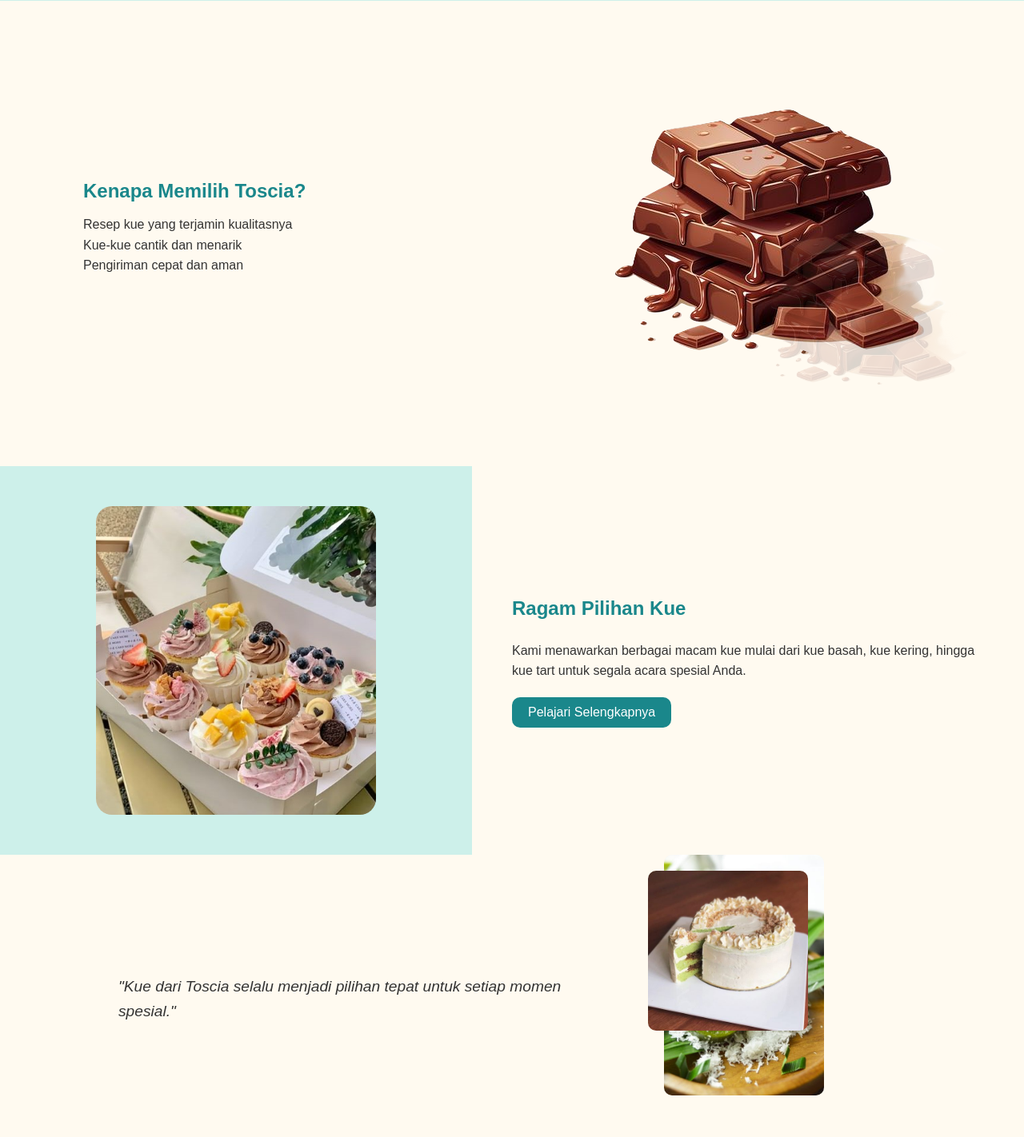
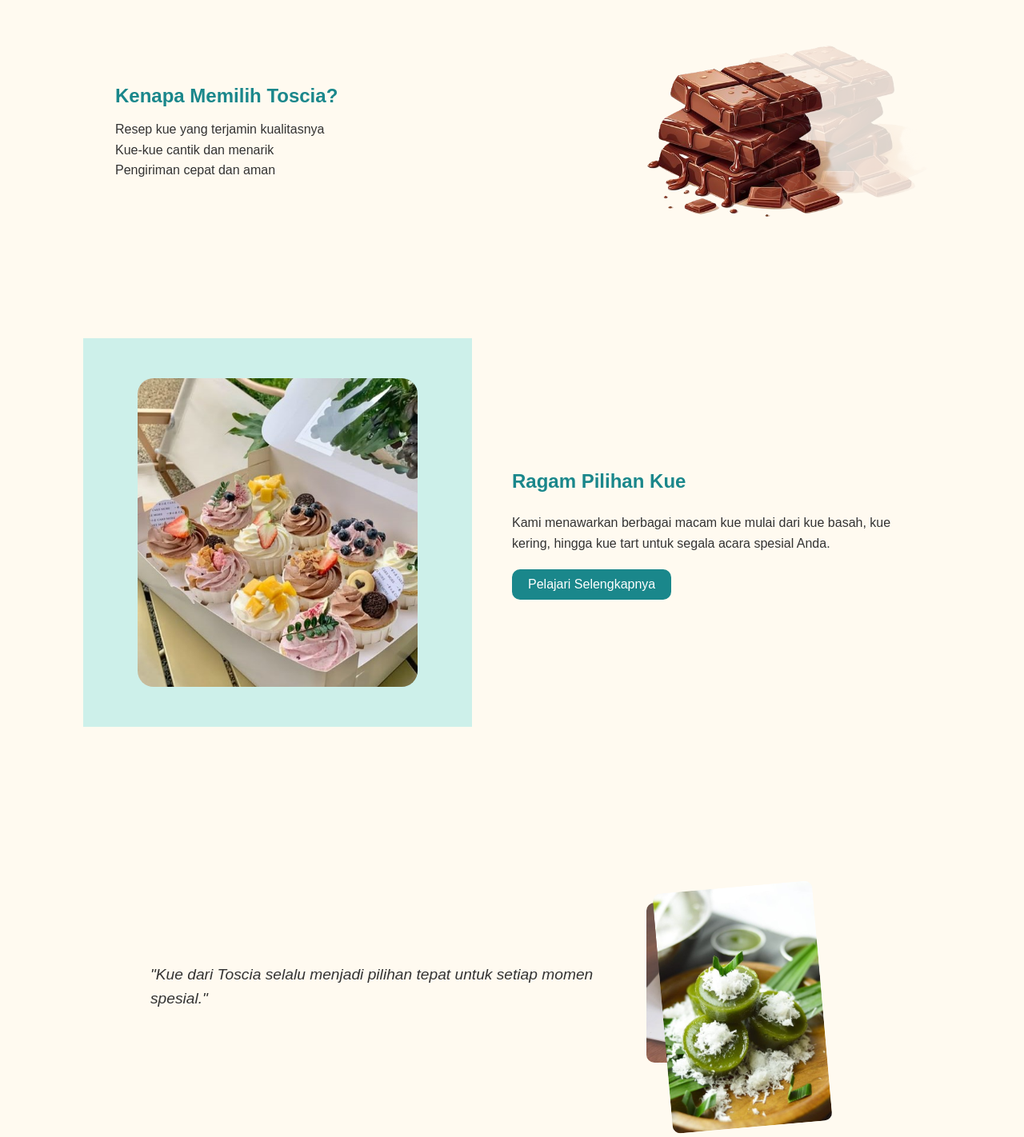
Before and after one commit to arumandji/Toscia, a plain HTML site: page index.html in a window 1280 px wide. Shown: the part 977-2399 px from the top of the page at 80% size. Drawn offline with Linux system fonts and the light colour scheme.

Commit message:
Arum Update

```diff
--- a/styles.css
+++ b/styles.css
@@ -16,6 +16,15 @@
     --text-color: #333; /* Warna teks */
     --background-color: #fffaf0; /* Latar belakang krem */
 }
+
+section {
+    width: 100%;
+    max-width: 1200px; /* Supaya nggak terlalu lebar di layar besar */
+    margin: 0 auto; /* Tengahin semua section */
+    padding: 50px 5%; /* Padding biar nggak terlalu mentok */
+    box-sizing: border-box; /* Biar padding nggak nambah lebar */
+}
+
 
 @media screen and (max-width: 768px) {
     .navbar ul {
@@ -386,14 +395,23 @@ body {
     height: auto; /* Mengatur gambar agar proporsional */
 }
 
+.feature-list-images img {
+    width: 100%; /* Biar responsif */
+    max-width: 300px; /* Sesuaikan ukuran biar seragam */
+    height: auto; /* Biar nggak gepeng */
+    object-fit: cover; /* Biar gambar tetap proporsional */
+    display: block; /* Hindari whitespace tambahan */
+    margin: 0 auto; /* Tengahin gambar */
+}
+
 /* Styling gambar bunga */
 .flower-overlay {
     position: absolute;
-    width: 300px;
-    height: auto;
+    width: 50px;
+    max-width: 150px;
     opacity: 0.15;
-    right: 0;
-    bottom: 0;
+    right: 10px;
+    bottom: 20px;
     pointer-events: none;
 }
 
@@ -418,6 +436,9 @@ body {
         max-width: 100%;
         padding: 20px;
         text-align: center;
+    }
+    .feature-list-images img {
+        max-width: 200px; /* Kalau di HP, gambarnya nggak kegedean */
     }
     .feature-list-text ul {
         padding: 0;
@@ -512,7 +533,6 @@ body {
     }
 }
 
-/* Feature Quote Left */
 .feature-quote-left {
     display: flex;
     align-items: center;
@@ -525,36 +545,38 @@ body {
 
 .feature-quote-left blockquote {
     font-style: italic;
-    font-size: 1.2rem; /* Ukuran font lebih kecil */
+    font-size: 1.2rem;
     color: var(--text-color);
     flex: 1;
-    margin-right: 20px; /* Jarak antara quote dan gambar */
-    margin-left: 20px; /* Memberikan jarak kiri agar tidak terlalu mepet */
-    max-width: 600px; /* Membatasi lebar quote agar tidak terlalu lebar */
+    margin: 0 20px; /* Biar simetris */
+    max-width: 600px;
 }
 
 .feature-quote-images {
-    position: right;
-    flex-shrink: 0;
+    position: relative;
+    width: 220px; /* Biar nggak melebar */
+    height: 250px; /* Atur tinggi sesuai kebutuhan */
 }
 
 .feature-quote-images img {
-    position: absolute;
-    margin-right: 250px; /* Memberikan jarak kanan agar tidak terlalu mepet */
-    width: 200px; /* Ukuran foto lebih kecil */
+    width: 200px;
     height: auto;
     border-radius: 10px;
     object-fit: cover;
+    position: absolute;
 }
 
 .feature-quote-images .image-top {
     top: 0;
     right: 0;
+    z-index: 2; /* Biar di atas */
+    transform: rotate(-5deg); /* Kasih efek miring dikit */
 }
-
 .feature-quote-images .image-bottom {
-    top: 20px; /* Jarak tumpang tindih */
-    right: 20px;
+    top: 20px; /* Geser ke bawah dikit */
+    right: 20px; /* Geser kanan dikit */
+    z-index: 1; /* Biar di bawah */
+    opacity: 0.8; /* Kasih efek transparan dikit */
 }
 
 /* Responsif */
@@ -569,14 +591,25 @@ body {
     }
 
     .feature-quote-images {
-        position: relative;
-        margin-top: 20px;
+        width: 180px;
+        height: 200px;
     }
 
     .feature-quote-images img {
-        width: 300px; /* Ukuran lebih kecil pada mobile */
+        width: 170px;
+    }
+
+    .feature-quote-images .image-top {
+        top: 0;
+        right: 0;
+    }
+
+    .feature-quote-images .image-bottom {
+        top: 15px;
+        right: 15px;
     }
 }
+
 
 /* Testimonial Quote */
 .testimonial-quote {
@@ -744,8 +777,10 @@ body {
 @media screen and (max-width: 768px) {
     /* Aturan buat layar kecil (HP & tablet) */
     .container {
-      flex-direction: column;
-      padding: 10px;
+        display: flex;
+        flex-direction: column;
+        align-items: center;
+        justify-content: center;
     }
 
     .navbar {
```
